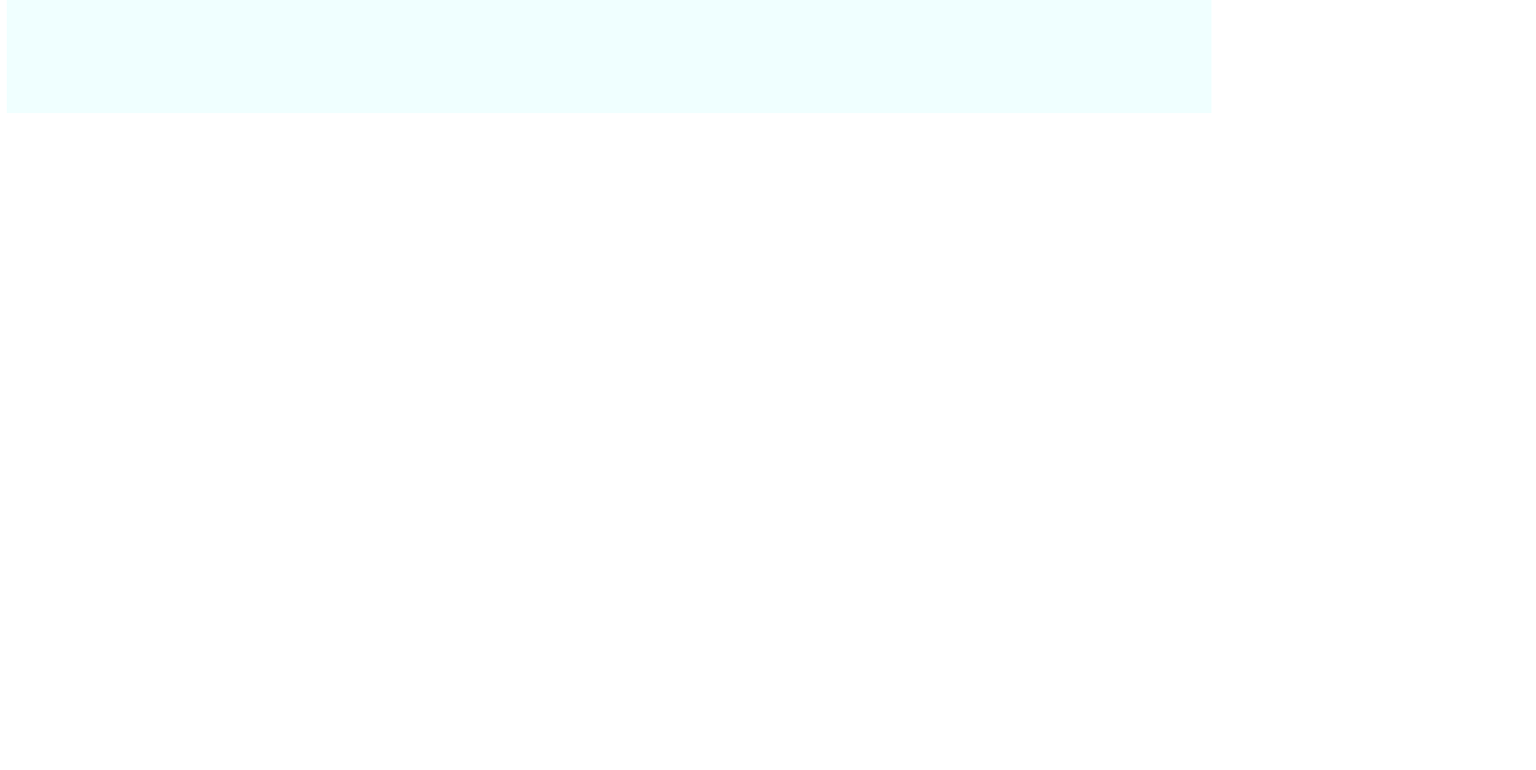
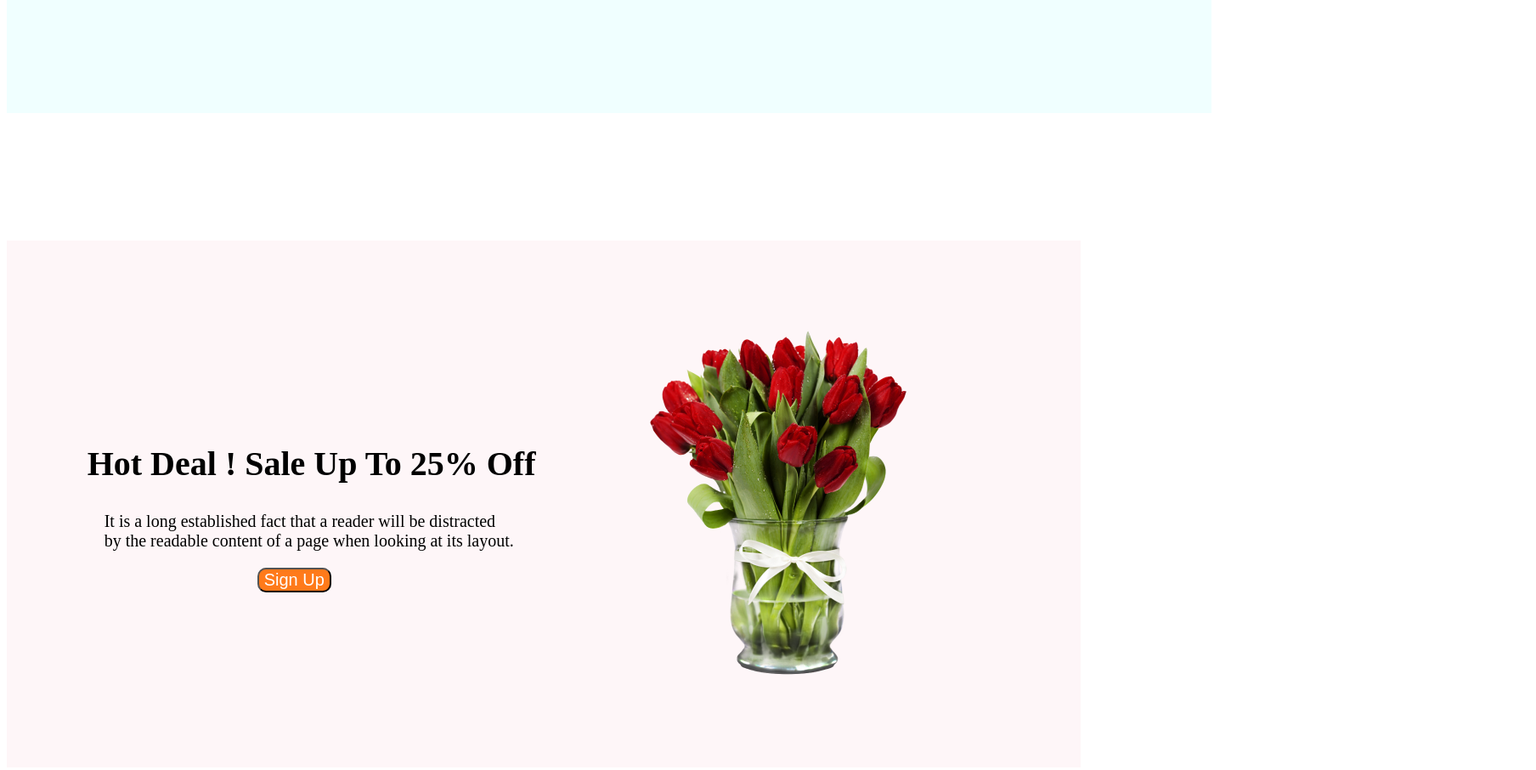
Before and after one commit to srbrakib27/flower-shp-assignment, a plain HTML site: page index.html in a window 1280 px wide. Shown: the part 2126-3032 px from the top of the page at 85% size, 1808 px wide, since content can reach past the window. Before the commit the page ends 2409 px from the top, so only its background shows below. Drawn offline with Linux system fonts and the light colour scheme.

Commit message:
my commit

```diff
--- a/index.html
+++ b/index.html
@@ -93,6 +93,32 @@
 
     </div>
 
+</section>
+
+<!--hot deal section-->
+
+
+
+<section>
+
+
+<div class="hot-contain">
+
+
+    <div>
+        <h1 class="hot-taitle">Hot Deal ! Sale Up To 25% Off</h1>
+        <p class="hot-parahgrap">It is a long established fact that a reader will be distracted <br> by the readable content of a page when looking at its layout.</p>
+         <button class="sing-btn">Sign Up</button>
+
+    </div>
+    <img src="img/pngwing8.png" alt="">
+    <div>
+
+
+    </div>
+
+ </div>
+
 
 
 
--- a/style/style.css
+++ b/style/style.css
@@ -2,7 +2,7 @@
 .banner{
    display: flex;
    justify-content:space-between;
-   width: 1800px;
+   width:100% ;
    height: 850px;
    background-color: rgba(229, 84, 115, 0.10);
 
@@ -117,3 +117,38 @@ text-align: center;
 font-size: 20px;
 gap: 50px;
 }
+
+/*hot contain */
+
+
+.hot-contain{
+    display: flex;
+    justify-content: space-around;
+    height: 620px;
+    background-color: rgba(229, 84, 115, 0.05);
+    align-items: center;
+}
+
+.hot-taitle{
+
+   margin-left: 30px ;
+   font-size: 40px;
+
+
+}
+
+
+.hot-parahgrap{
+
+margin-left: 50px;
+font-size:20px ;
+}
+.sing-btn{
+color: #FFF;
+background-color: rgb(255, 122, 26);
+font-size: 20px;
+margin-left: 230px;
+border-radius: 10px;
+
+
+}
```
